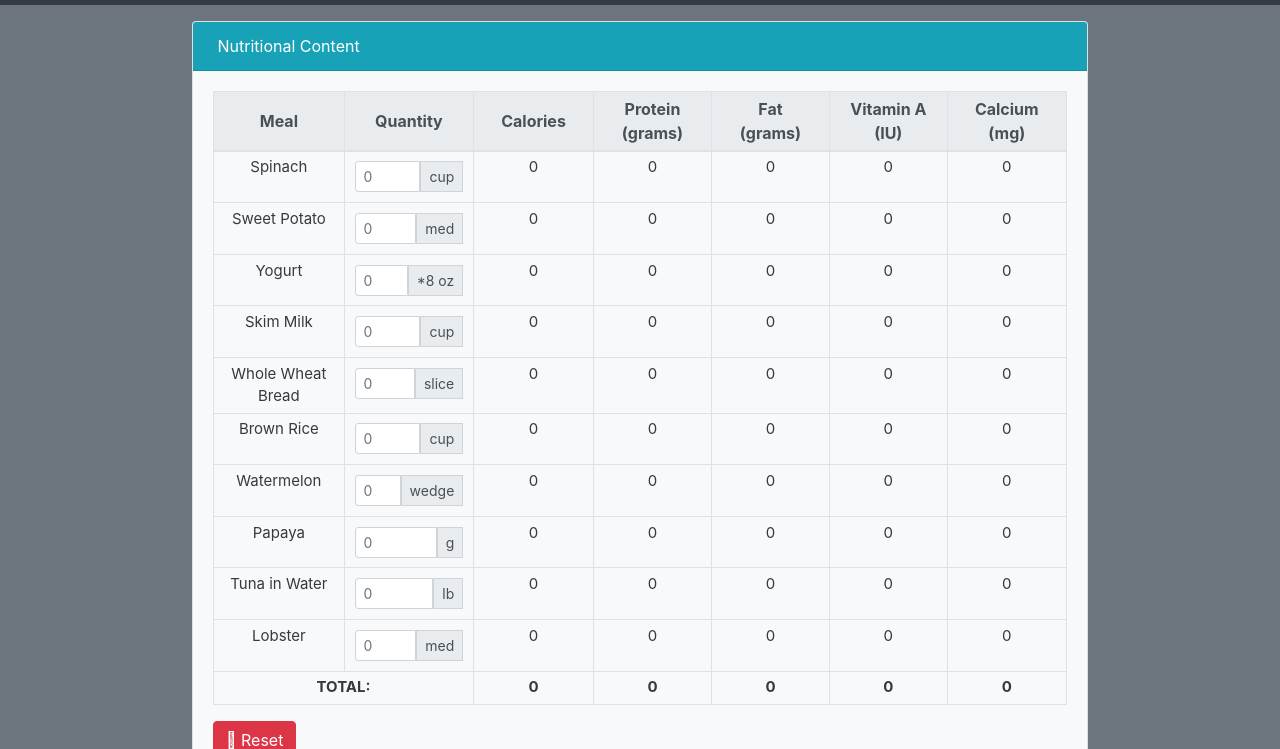
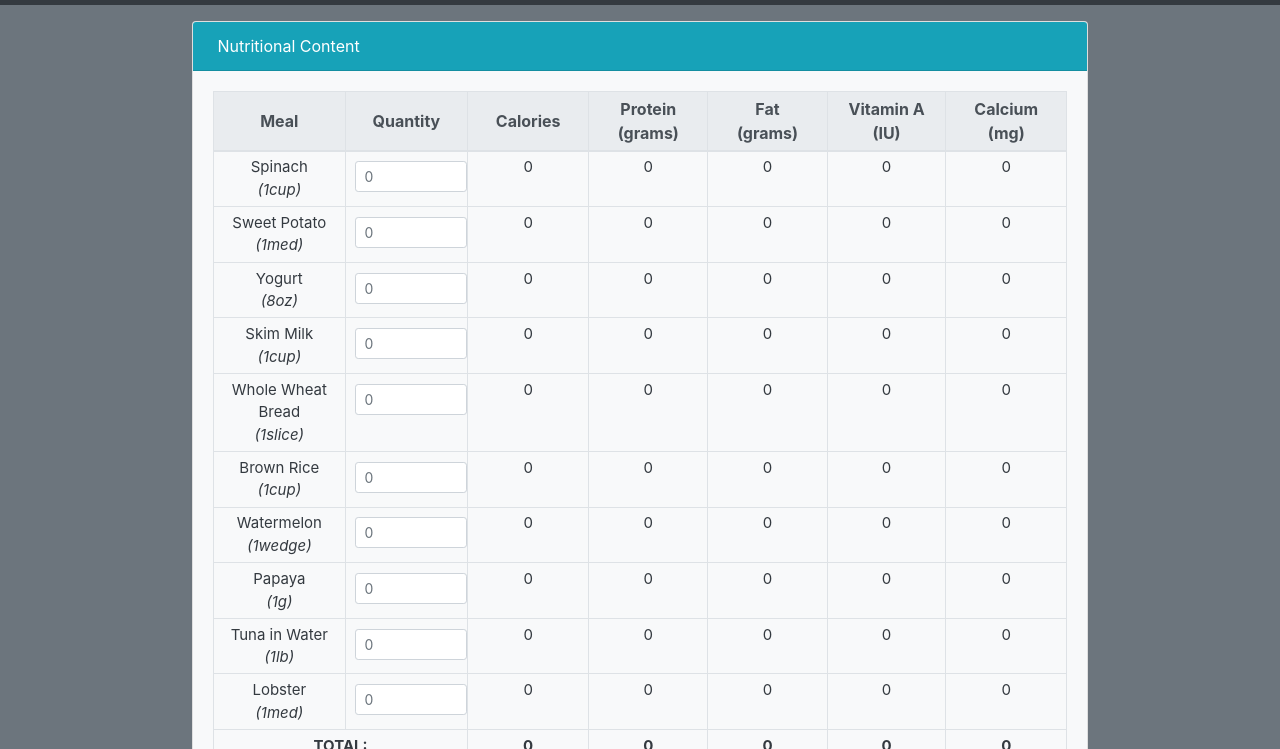
Before and after one commit to justintroy/OrderMenu-HCI, a website: page index.html in a window 1280 px wide. Shown: the part 51-800 px from the top of the page. Drawn offline with nearby package versions, Linux system fonts and the light colour scheme; some icons are missing.

Commit message:
Side span removed

```diff
--- a/index.html
+++ b/index.html
@@ -46,14 +46,11 @@
           </thead>
           <tbody>
             <tr>
-              <td>Spinach</td>
+              <td>Spinach<br><em>(1cup)</em></td>
               <td>
                 <div class="input-group input-group-sm">
                   <input onchange="updateTableData(this.id, this.value)" type="number" class="form-control" id="spinach"
                     placeholder="0" min="0">
-                  <div class="input-group-prepend">
-                    <span class="input-group-text">cup</span>
-                  </div>
                 </div>
               </td>
               <td>0</td>
@@ -63,14 +60,11 @@
               <td>0</td>
             </tr>
             <tr>
-              <td>Sweet Potato</td>
+              <td>Sweet Potato<br><em>(1med)</em></td>
               <td>
                 <div class="input-group input-group-sm">
                   <input onchange="updateTableData(this.id, this.value)" type="number" class="form-control"
                     id="sweetPotato" placeholder="0" min="0">
-                  <div class="input-group-prepend">
-                    <span class="input-group-text">med</span>
-                  </div>
                 </div>
               </td>
               <td>0</td>
@@ -80,14 +74,11 @@
               <td>0</td>
             </tr>
             <tr>
-              <td>Yogurt</td>
+              <td>Yogurt<br><em>(8oz)</em></td>
               <td>
                 <div class="input-group input-group-sm">
                   <input onchange="updateTableData(this.id, this.value)" type="number" class="form-control " id="yogurt"
                     placeholder="0" min="0">
-                  <div class="input-group-prepend">
-                    <span class="input-group-text">*8 oz</span>
-                  </div>
                 </div>
               </td>
               <td>0</td>
@@ -97,14 +88,11 @@
               <td>0</td>
             </tr>
             <tr>
-              <td>Skim Milk</td>
+              <td>Skim Milk<br><em>(1cup)</em></td>
               <td>
                 <div class="input-group input-group-sm">
                   <input onchange="updateTableData(this.id, this.value)" type="number" class="form-control "
                     id="skimMilk" placeholder="0" min="0">
-                  <div class="input-group-prepend">
-                    <span class="input-group-text">cup</span>
-                  </div>
                 </div>
               </td>
               <td>0</td>
@@ -114,14 +102,11 @@
               <td>0</td>
             </tr>
             <tr>
-              <td>Whole Wheat Bread</td>
+              <td>Whole Wheat Bread<br><em>(1slice)</em></td>
               <td>
                 <div class="input-group input-group-sm">
                   <input onchange="updateTableData(this.id, this.value)" type="number" class="form-control "
                     id="wholeWheatBread" placeholder="0" min="0">
-                  <div class="input-group-prepend">
-                    <span class="input-group-text">slice</span>
-                  </div>
                 </div>
               </td>
               <td>0</td>
@@ -131,14 +116,11 @@
               <td>0</td>
             </tr>
             <tr>
-              <td>Brown Rice</td>
+              <td>Brown Rice<br><em>(1cup)</em></td>
               <td>
                 <div class="input-group input-group-sm">
                   <input onchange="updateTableData(this.id, this.value)" type="number" class="form-control"
                     id="brownRice" placeholder="0" min="0">
-                  <div class="input-group-prepend">
-                    <span class="input-group-text">cup</span>
-                  </div>
                 </div>
               </td>
               <td>0</td>
@@ -148,14 +130,11 @@
               <td>0</td>
             </tr>
             <tr>
-              <td>Watermelon</td>
+              <td>Watermelon<br><em>(1wedge)</em></td>
               <td>
                 <div class="input-group input-group-sm">
                   <input onchange="updateTableData(this.id, this.value)" type="number" class="form-control"
                     id="watermelon" placeholder="0" min="0">
-                  <div class="input-group-prepend">
-                    <span class="input-group-text">wedge</span>
-                  </div>
                 </div>
               </td>
               <td>0</td>
@@ -165,14 +144,11 @@
               <td>0</td>
             </tr>
             <tr>
-              <td>Papaya</td>
+              <td>Papaya<br><em>(1g)</em></td>
               <td>
                 <div class="input-group input-group-sm">
                   <input onchange="updateTableData(this.id, this.value)" type="number" class="form-control" id="papaya"
                     placeholder="0" min="0">
-                  <div class="input-group-prepend">
-                    <span class="input-group-text">g</span>
-                  </div>
                 </div>
               </td>
               <td>0</td>
@@ -182,14 +158,11 @@
               <td>0</td>
             </tr>
             <tr>
-              <td>Tuna in Water</td>
+              <td>Tuna in Water<br><em>(1lb)</em></td>
               <td>
                 <div class="input-group input-group-sm">
                   <input onchange="updateTableData(this.id, this.value)" type="number" class="form-control "
                     id="tunaInWater" placeholder="0" min="0">
-                  <div class="input-group-prepend">
-                    <span class="input-group-text">lb</span>
-                  </div>
                 </div>
               </td>
               <td>0</td>
@@ -199,14 +172,11 @@
               <td>0</td>
             </tr>
             <tr>
-              <td>Lobster</td>
+              <td>Lobster<br><em>(1med)</em></td>
               <td>
                 <div class="input-group input-group-sm">
                   <input onchange="updateTableData(this.id, this.value)" type="number" class="form-control "
                     id="lobster" placeholder="0" min="0">
-                  <div class="input-group-prepend">
-                    <span class="input-group-text">med</span>
-                  </div>
                 </div>
               </td>
               <td>0</td>
@@ -228,7 +198,8 @@
           </tbody>
         </table>
         <button onclick="resetAllValues()" type="reset" class="btn btn-danger mr-1  mr-md-2"><i class="fal fa-redo"></i>
-          Reset</button>
+          Reset
+        </button>
 
       </form>
 
```
